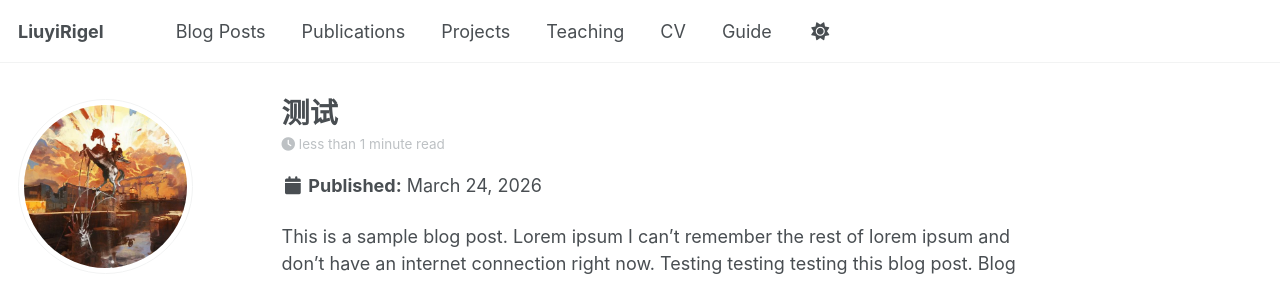
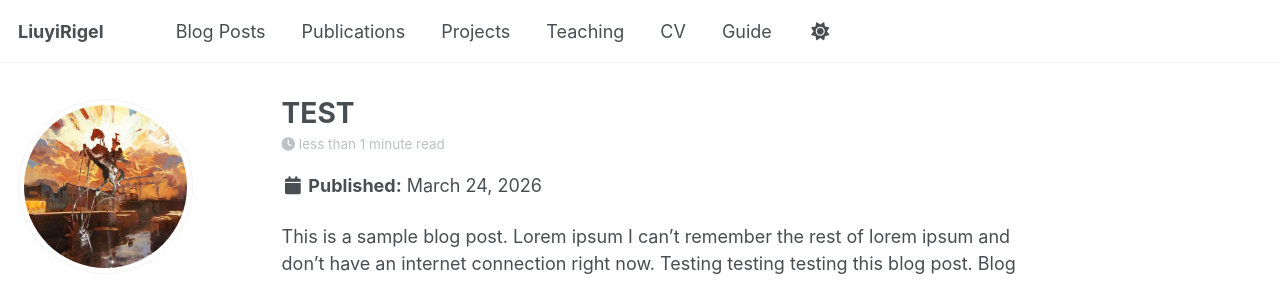
Before and after one commit to LiuyiRigel/LiuyiRigel.github.io, a Jekyll site: the page built from _posts/2026-03-24-first-blog-1.md, in a window 1280 px wide and 900 px high. Shown: the top 281 px of the window. Built offline with Jekyll 4.4.1, drawn with Linux system fonts in a browser that asks for light colours; a script bundle is joined from its source files by our own code; library files that are not in the unit come from our copies.

Commit message:
modified:   _posts/2026-03-24-first-blog-1.md

```diff
--- a/_posts/2026-03-24-first-blog-1.md
+++ b/_posts/2026-03-24-first-blog-1.md
@@ -1,5 +1,5 @@
 ---
-title: '测试'
+title: 'TEST'
 date: 2026-03-24
 permalink: /posts/2026/03/first-blog-1/
 tags:
```
